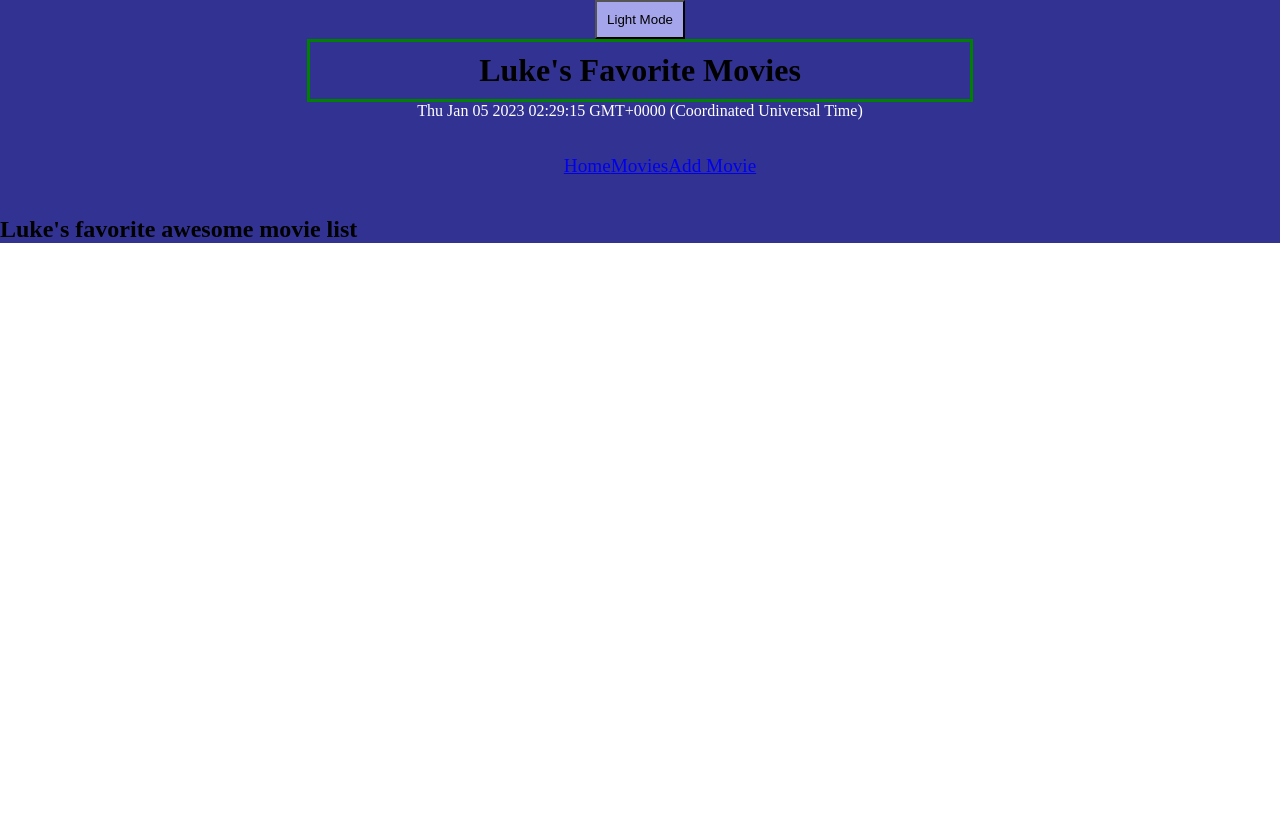
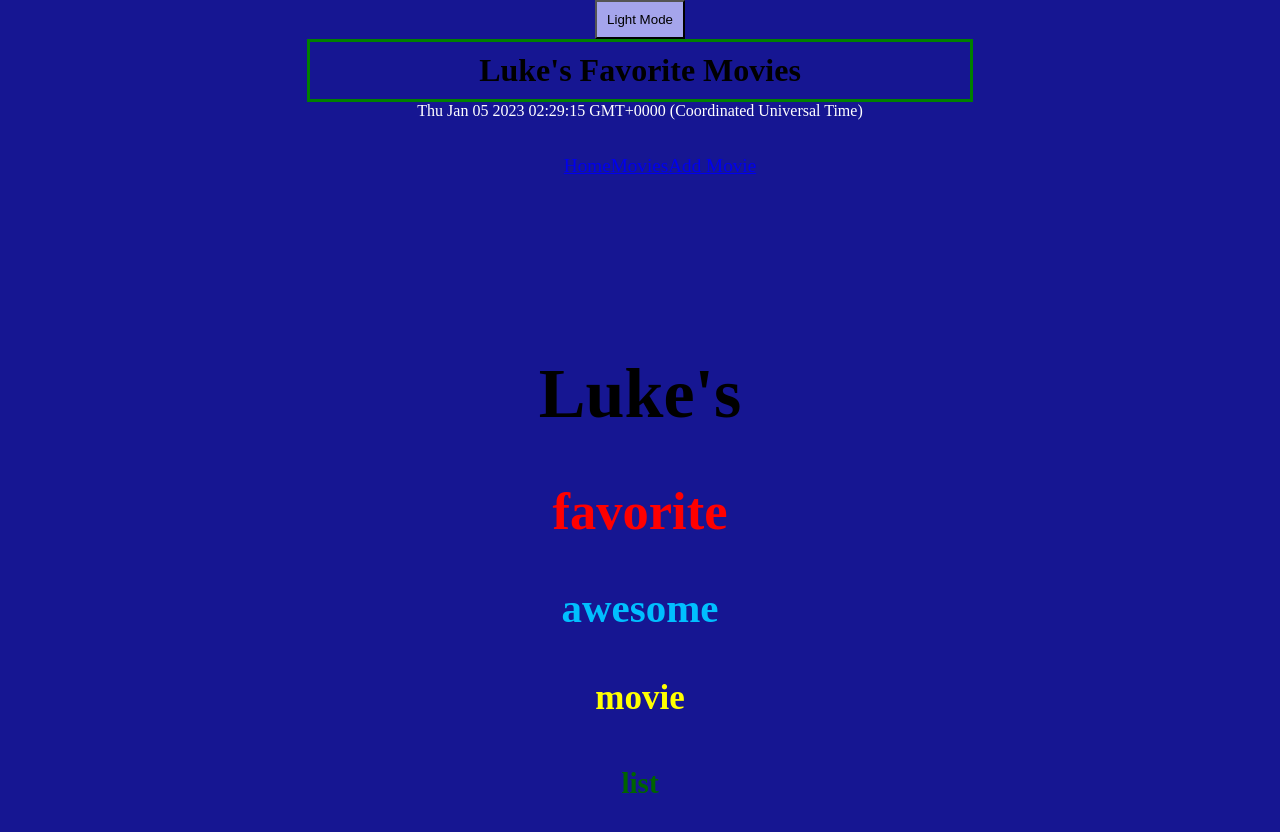
Before and after one commit to Lucas7263/phase-2-project, a React (Create React App) app: page / in a window 1280 px wide. Shown: the top 832 px of the page. Before the commit the page ends 800 px from the top, so only its background shows below. Built offline with nearby package versions, Linux system fonts and the light colour scheme; no server answers.

Commit message:
Added different sized header elements to the Home component. Added new CSS to Home component and App in general for appearance.

```diff
--- a/src/components/Home.js
+++ b/src/components/Home.js
@@ -4,7 +4,11 @@ import React from 'react';
 function Home() {
    return(
     <div className="homepage">
-        <h2>Luke's favorite awesome movie list</h2>
+        <h1>Luke's</h1>
+        <h2 className="favorite">favorite</h2>
+        <h3 className="awesome">awesome</h3>
+        <h4 className="Movie">movie</h4>
+        <h5 className="list">list</h5>
     </div>
    )
 };
--- a/src/index.css
+++ b/src/index.css
@@ -5,11 +5,12 @@ body {
 }
 
  .App {
-    background-color: rgb(50, 50, 146);
+    background-color: rgb(22, 22, 146);
+
 }
 
  .App-light {
-    background-color: rgb(214, 214, 235);
+    background-color: rgb(51, 159, 163);
 }
 
 .title {
@@ -32,7 +33,7 @@ body {
 .movie {
     margin: auto;
     width: 25%;
-    border: 4px solid rgb(15, 6, 131);
+    border: 4px solid rgb(69, 62, 165);
     padding: 10px;
     text-align: center;
 
@@ -120,3 +121,32 @@ nav a.active {
   margin-left: 10px;
 
 }
+
+  .homepage {
+    margin: auto;
+    text-align: center;
+    padding: 95px 0;
+    font-size: 35px;
+
+  }
+
+  .homepage .favorite {
+    color: red;
+
+  }
+
+  .homepage .awesome{
+    color: deepskyblue;
+  }
+
+  .homepage .Movie {
+    color: yellow;
+  }
+
+  .homepage .list {
+    color: darkgreen;
+  }
+
+
+
+  /* 329px */
```
